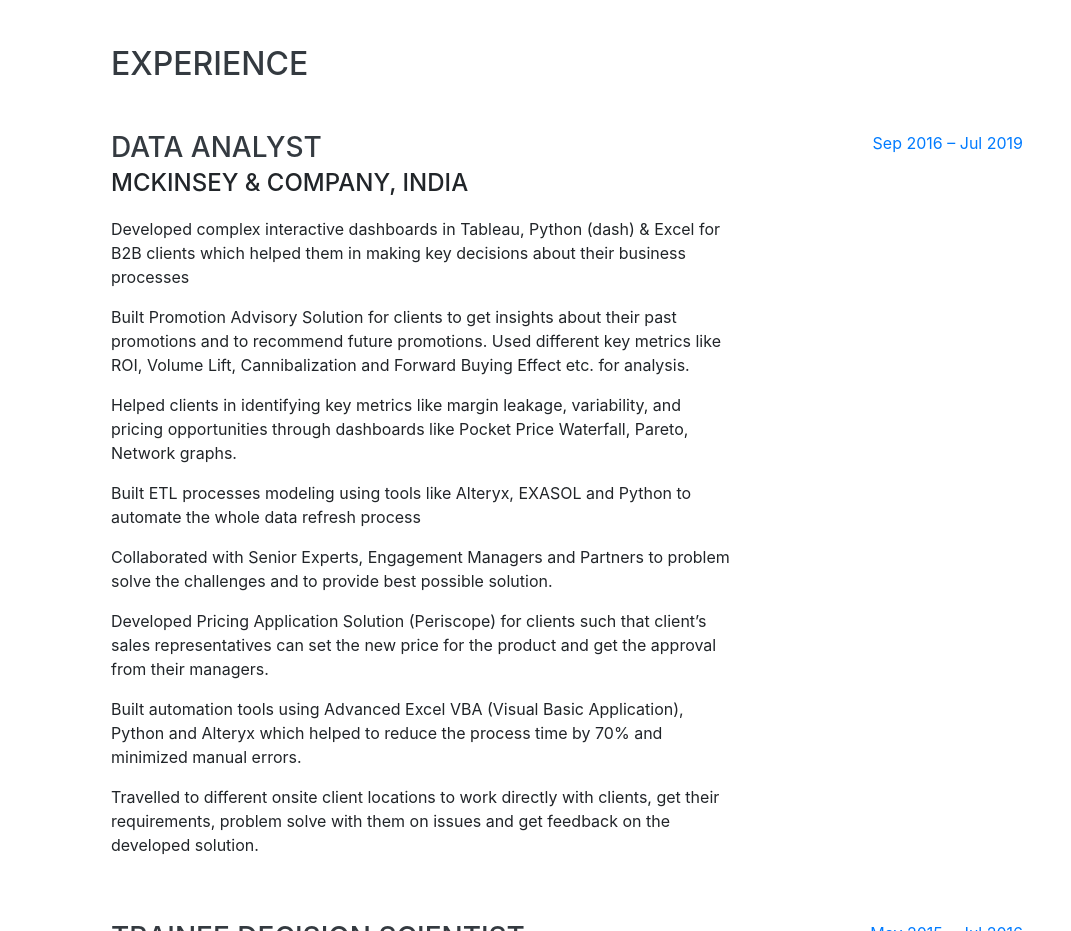
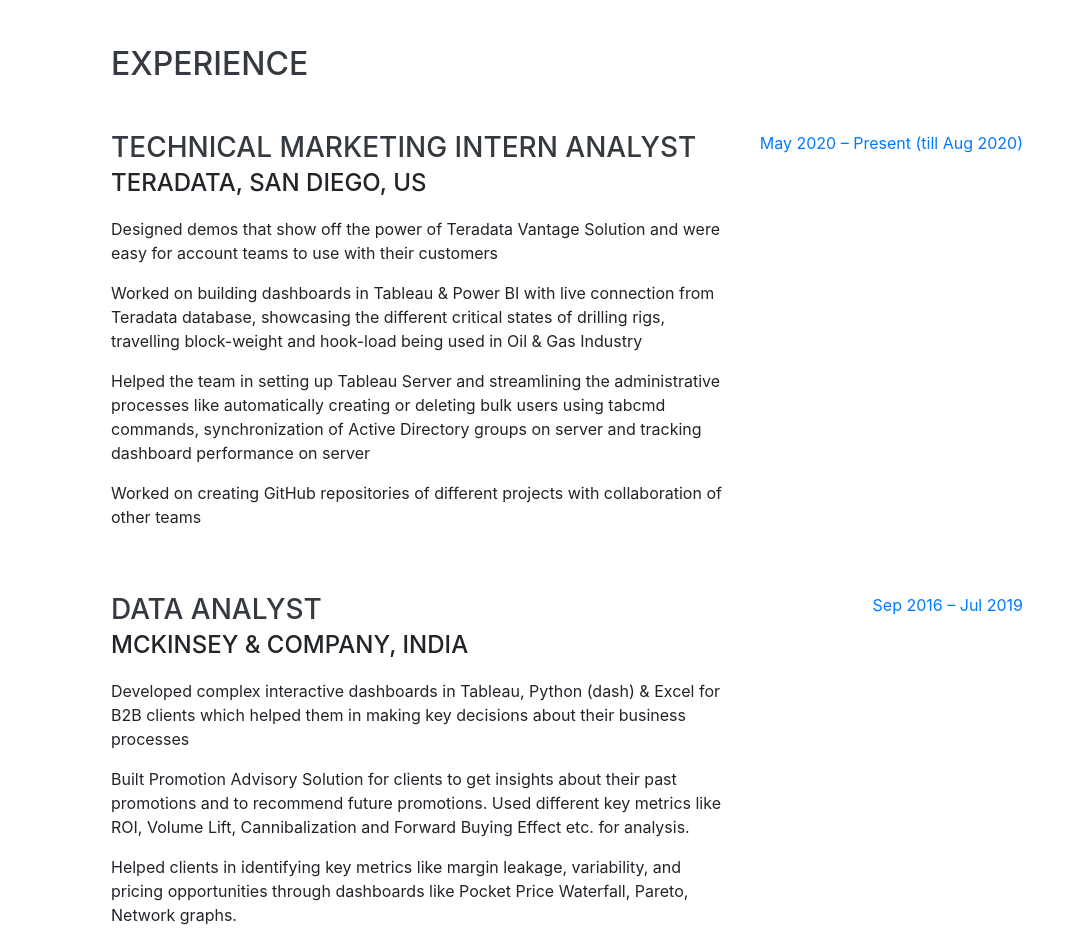
Before and after one commit to rohitnagpal92/portfolio, a website with bundled scripts: page index.html in a window 1280 px wide. Shown: the part 804-1735 px from the top of the page, without its empty margins (209-1280 px from the left). Built offline with nearby package versions, Linux system fonts and the light colour scheme; a web font is replaced by a local one.

Commit message:
Update index.html

```diff
--- a/index.html
+++ b/index.html
@@ -95,6 +95,20 @@
     <section class="resume-section p-3 p-lg-5 d-flex justify-content-center" id="experience">
       <div class="w-100">
         <h2 class="mb-5">Experience</h2>
+
+	<div class="resume-item d-flex flex-column flex-md-row justify-content-between mb-5">
+          <div class="resume-content">
+            <h3 class="mb-0">Technical Marketing Intern Analyst </h3>
+            <div class="subheading mb-3">Teradata, San Diego, US </div>
+            <p>Designed demos that show off the power of Teradata Vantage Solution and were easy for account teams to use with their customers</p>
+		<p>Worked on building dashboards in Tableau & Power BI with live connection from Teradata database, showcasing the different critical states of drilling rigs, travelling block-weight and hook-load being used in Oil & Gas Industry</p>
+		<p>Helped the team in setting up Tableau Server and streamlining the administrative processes like automatically creating or deleting bulk users using tabcmd commands, synchronization of Active Directory groups on server and tracking dashboard performance on server</p>
+		<p>Worked on creating GitHub repositories of different projects with collaboration of other teams</p>
+          </div>
+          <div class="resume-date text-md-right">
+            <span class="text-primary">May 2020 – Present (till Aug 2020)</span>
+          </div>
+        </div>
 
         <div class="resume-item d-flex flex-column flex-md-row justify-content-between mb-5">
           <div class="resume-content">
```
